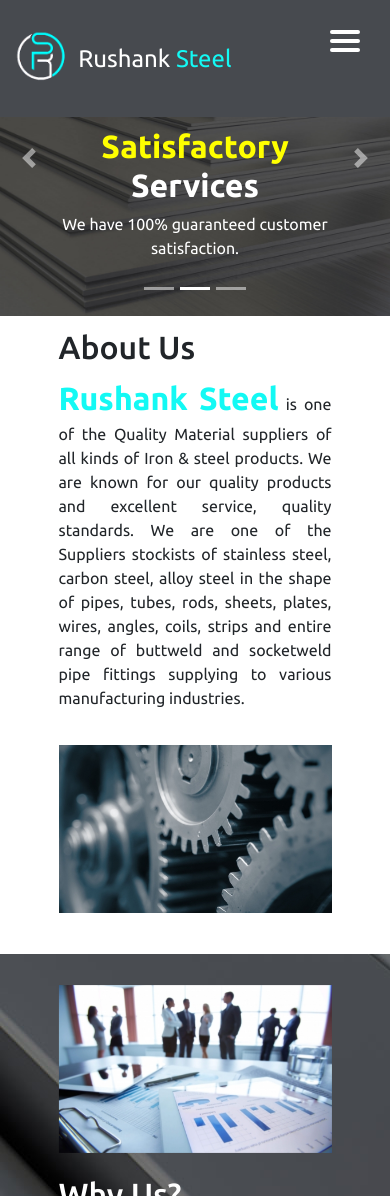
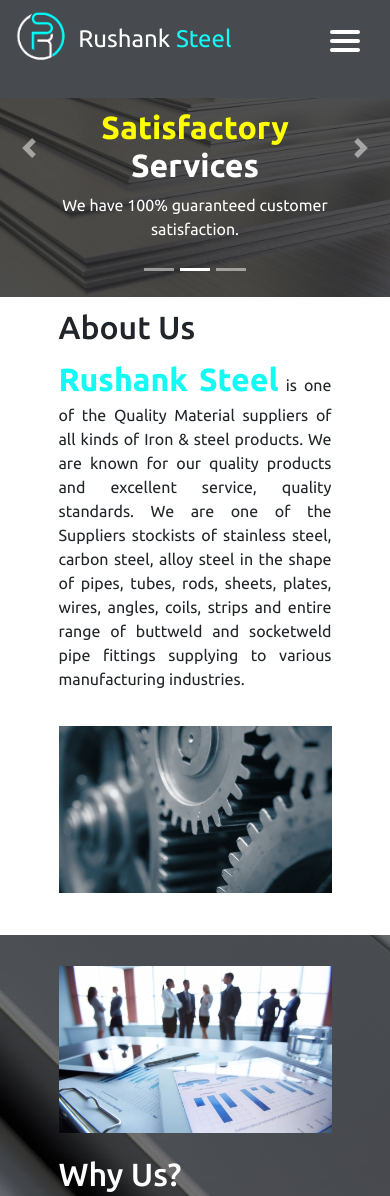
Before and after one commit to Wiz-Developers/RushankSteel, a plain HTML site: page index.html in a window 390 px wide. Shown: the top 1196 px of the page. Drawn offline with nearby package versions, Linux system fonts and the light colour scheme.

Commit message:
iosbugfix

```diff
--- a/css/style.css
+++ b/css/style.css
@@ -367,6 +367,11 @@ body {
     .myP {
         padding: 2%;
     }
+
+    .nav {
+        padding-top: 0;
+        padding-bottom: 0;
+    }
 }
 
 /*---------------Anout Us-------------*/
@@ -600,7 +605,7 @@ body {
 
 @media (max-width: 390px) {
     .caromain {
-        padding-top: 30%;
+        padding-top: 25%;
         background-color: #474a4f;
     }
 
--- a/index.html
+++ b/index.html
@@ -96,7 +96,7 @@
         <div class="row">
             <div class="col-lg-6 col-md-12 col-sm-12 about-content">
                 <h2 class="module">About Us</h2>
-                <p class="justify module"><span class="logo-light bold">Rushank Steel</span> is one of the Quality Material suppliers of all kinds of Iron & steel products.
+                <p class="justify module"><span class="logo-light bold center">Rushank Steel</span> is one of the Quality Material suppliers of all kinds of Iron & steel products.
                     We are known for our quality products and excellent service, quality standards.
                     We are one of the Suppliers stockists of stainless steel, carbon steel, alloy steel in the shape
                     of pipes, tubes, rods, sheets, plates, wires, angles, coils, strips and entire range
@@ -114,7 +114,7 @@
             </div>
             <div class="col-lg-6 col-md-12 col-sm-12 why-content">
                 <h2 class="module">Why Us?</h2>
-                <p class="justify module"><span class="yellow bold">Rushank Steel</span> inculcates the belief at core to represent Customer Satisfaction with PPP formula, is what takes for the client to be FOREVER
+                <p class="justify module"><span class="yellow bold center">Rushank Steel</span> inculcates the belief at core to represent Customer Satisfaction with PPP formula, is what takes for the client to be FOREVER
                     with
                     SHASHWAT STAINLESS INC. With our experienced and professional team and well-equipped service-centre, with highly committed and motivated workforce are dedicated at achieving and adhering PPP for Product Quality, Performance by
                     Timely Service & Delivery and Promotion through Innovation, Technology and Training at all levels in continuous process.</p>
--- a/index.js
+++ b/index.js
@@ -15,7 +15,21 @@ $('.navTrigger').click(function() {
     }
 
 });
+var donoteffect = iOS();
 
+function iOS() {
+    return [
+            'iPad Simulator',
+            'iPhone Simulator',
+            'iPod Simulator',
+            'iPad',
+            'iPhone',
+            'iPod'
+        ].includes(navigator.platform)
+        // iPad on iOS 13 detection
+        ||
+        (navigator.userAgent.includes("Mac") && "ontouchend" in document)
+}
 
 $(document).ready(function() {
     var itemsMainDiv = ('.MultiCarousel');
@@ -152,6 +166,7 @@ $(document).ready(function() {
 
 })(jQuery);
 
+if (donoteffect == "true") {
     var win = $(window);
 
     var allMods = $(".module");
@@ -173,3 +188,4 @@ win.scroll(function(event) {
         });
 
     });
+}
```
Also changed, not shown: contact.html (+3 -0 lines). Lines whose indentation alone changed are shown as unchanged.
